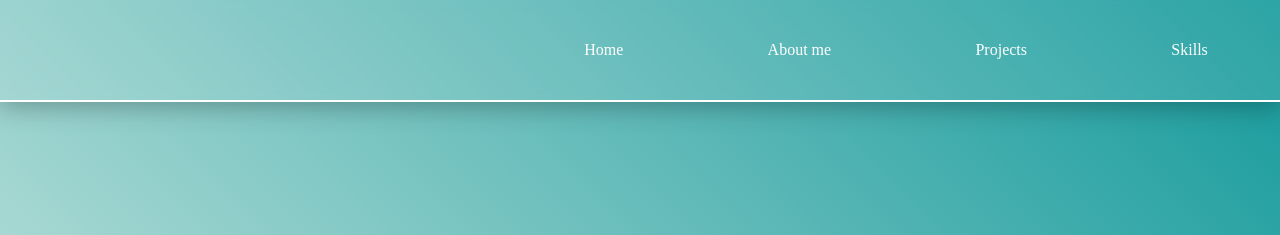
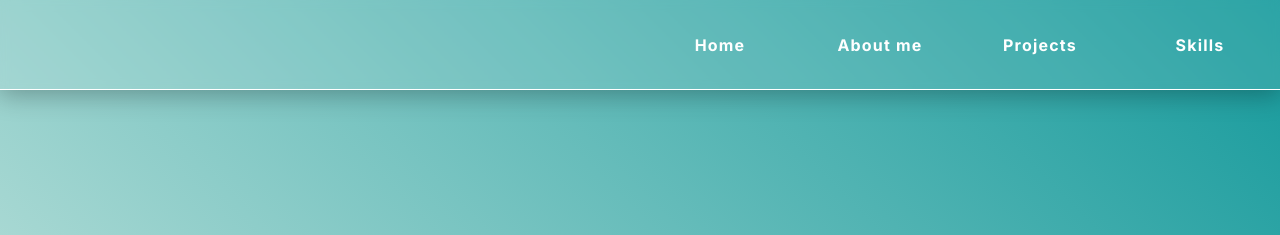
Before and after one commit to evieri/projeto-portifolio, a plain HTML site: page index.html in a window 1280 px wide. Shown: the top 235 px of the page. Drawn offline with Linux system fonts and the light colour scheme.

Commit message:
alterações no home

```diff
--- a/style.css
+++ b/style.css
@@ -6,6 +6,7 @@
     padding: 0;
     margin: 0;
     overflow-x: hidden;
+    box-sizing: border-box;
 }
 
 html, main {
@@ -15,10 +16,10 @@ html, main {
 header {
     display: flex;
     position: fixed;
-    height: 100px;
+    height: 90px;
     width: 100%;
     justify-content: end;
-    border-bottom: 2px solid white;
+    border-bottom: 1px solid white;
     background: rgba(255, 255, 255, 0.1);
     box-shadow: 0px 4px 24px 1px rgba(0, 0, 0, 0.28);
     backdrop-filter: blur(5px);
@@ -26,7 +27,7 @@ header {
 }
 
 header menu {
-    width: 60%;
+    width: 50%;
     height: 100%;
 }
 
@@ -37,11 +38,30 @@ header ul {
     height: 100%;
     list-style-type: none;
     color: black;
+    font-family: Inter, sans-serif;
+    font-weight: bold;
+    letter-spacing: .075em;
+}
+
+header li {
+    display: block;
+    height: 100%;
+    width: 100%;
 }
 
 header li a {
+    display: inline-flex;
+    align-items: center;
+    justify-content: center;
     text-decoration: none;
     color: white;
+    height: 100%;
+    width: 100%;
+    transition: .3s ease-in-out;
+}
+
+header li a:hover {
+    background-color: #159A9C;
 }
 
 main div#home {
@@ -98,14 +118,15 @@ main div.image-home img{
 .hidden-name {
     display: hidden;
     opacity: 0;
-    transition: .75s cubic-bezier(0.215, 0.610, 0.355, 1.000);
     letter-spacing: -0.7em;
+    transition: letter-spacing 1.3s .5s ease-in-out, opacity .5s ease-out;
 }
 
 .show-name {
     display: inline;
     opacity: 1;
     letter-spacing: normal;
+    transition: .75s cubic-bezier(0.215, 0.610, 0.355, 1.000);
 }
 
 main div.foto {
```
